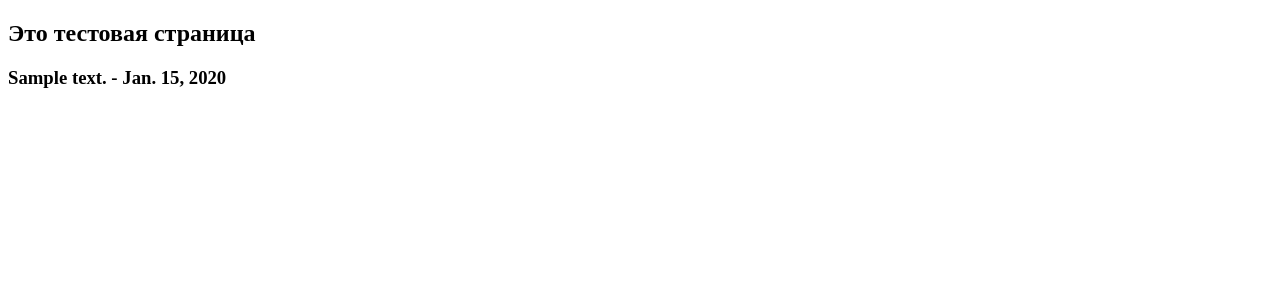
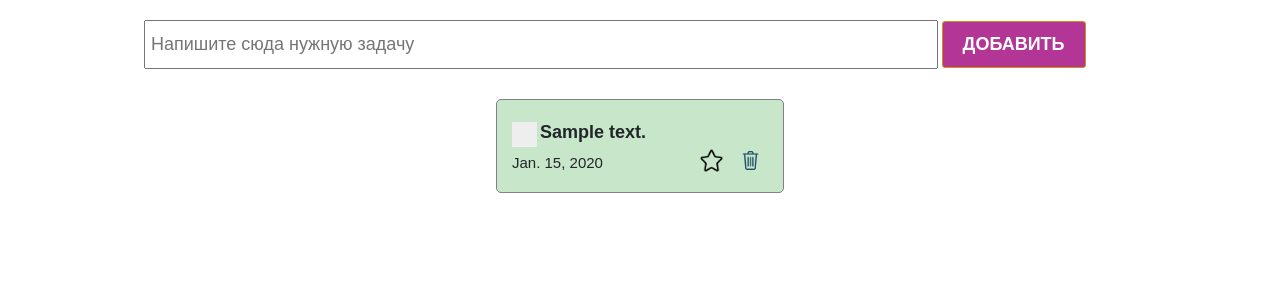
Before and after one commit to Bermet1/todo, a Django app: page /test/ in a window 1280 px wide. Shown: the top 300 px of the page. Run offline with Django 3.2, Linux system fonts and the light colour scheme; tables that the repository leaves empty hold one stand-in row (values such as "Sample post").

Commit message:
modified test.html page

```diff
--- a/main/templates/test.html
+++ b/main/templates/test.html
@@ -1,14 +1,44 @@
+{% load static %}
 <!DOCTYPE html>
 <html lang="en">
 <head>
-    <meta charset="UTF-8">
+    <meta charset="utf-8">
     <meta name="viewport" content="width=device-width, initial-scale=1.0">
-    <title>Document</title>
+    <title>todo</title>
+    <link rel="stylesheet" href="{% static 'styles/index.css' %}">
+    <link rel="stylesheet" href="{% static 'styles/checkbox.css' %}">
 </head>
 <body>
-    <h2>Это тестовая страница</h2>
-    {% for todo in todo_list %}
-        <h3>{{ todo.text }} - {{ todo.created_at }}</h3>
-    {% endfor %}
+    <section>
+        <div class="create_container">
+            <input
+            class="create_input"
+            type="text"
+            placeholder="Напишите сюда нужную задачу"
+            />
+            <button class="create_button">Добавить</button>
+        </div>
+
+        <div class="todo_container">
+            {% for todo in todo_list %}
+            <div class="todo_item ">
+                <div class="todo_item_header">
+                    <label class="checkbox_container">
+                        <input type="checkbox">
+                        <span class="checkmark"></span>
+                    </label>
+                    <h4>{{ todo.text }}</h4>
+                </div>
+                <div class="todo_item_footer">
+                    <p>{{ todo.created_at }}</p>
+                    <div class="action_buttons">
+                        <img src="{% static 'items/./star.png' %}"/>
+                        <img src="{% static 'items/./basket.png' %}"/>
+                    </div>
+                </div>
+            </div>
+            {% endfor %}
+        </div>
+    </section>
 </body>
 </html>
```
